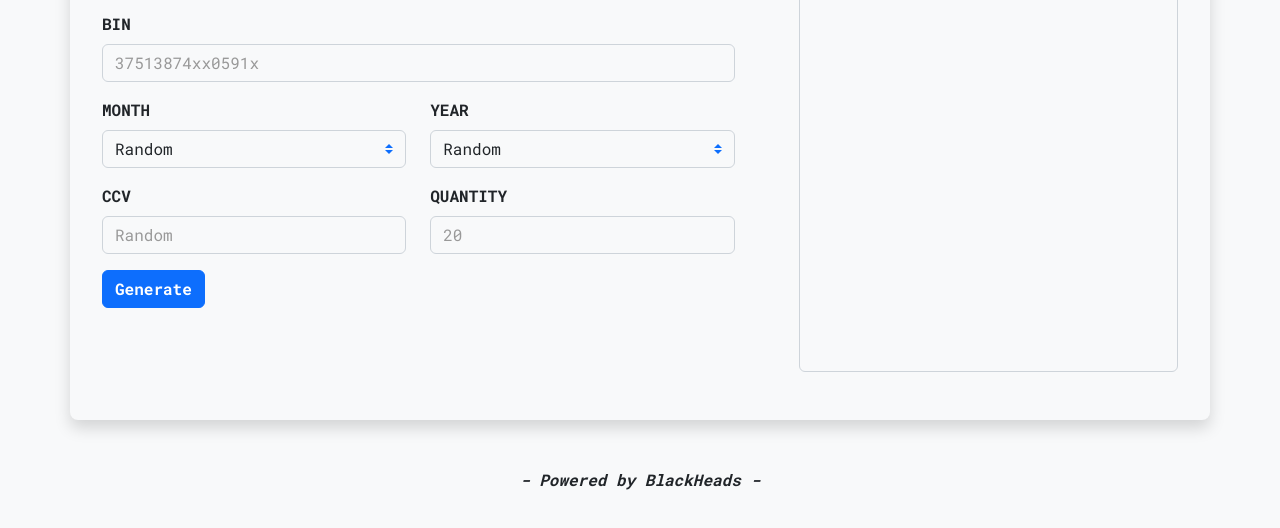
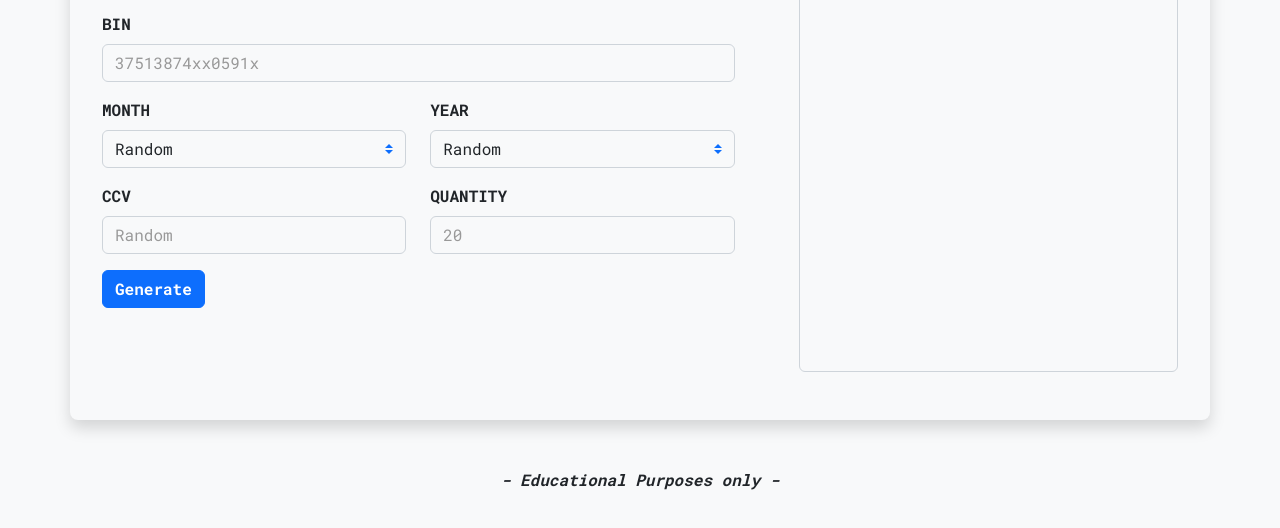
Before and after one commit to AnukarOP/namso-gen, a plain HTML site: page index.html in a window 1280 px wide. Shown: the part 140-668 px from the top of the page. Drawn offline with nearby package versions, Linux system fonts and the light colour scheme.

Commit message:
Update index.html

```diff
--- a/index.html
+++ b/index.html
@@ -245,7 +245,7 @@
       </div>
     </div>
     <footer>
-      <p class="text-center"><i><b>- Powered by BlackHeads -</b></i></p>
+      <p class="text-center"><i><b>- Educational Purposes only -</b></i></p>
     </footer>
 
     <script src="https://unpkg.com/bootstrap@5.3.0-alpha1/dist/js/bootstrap.bundle.min.js"></script>
```
